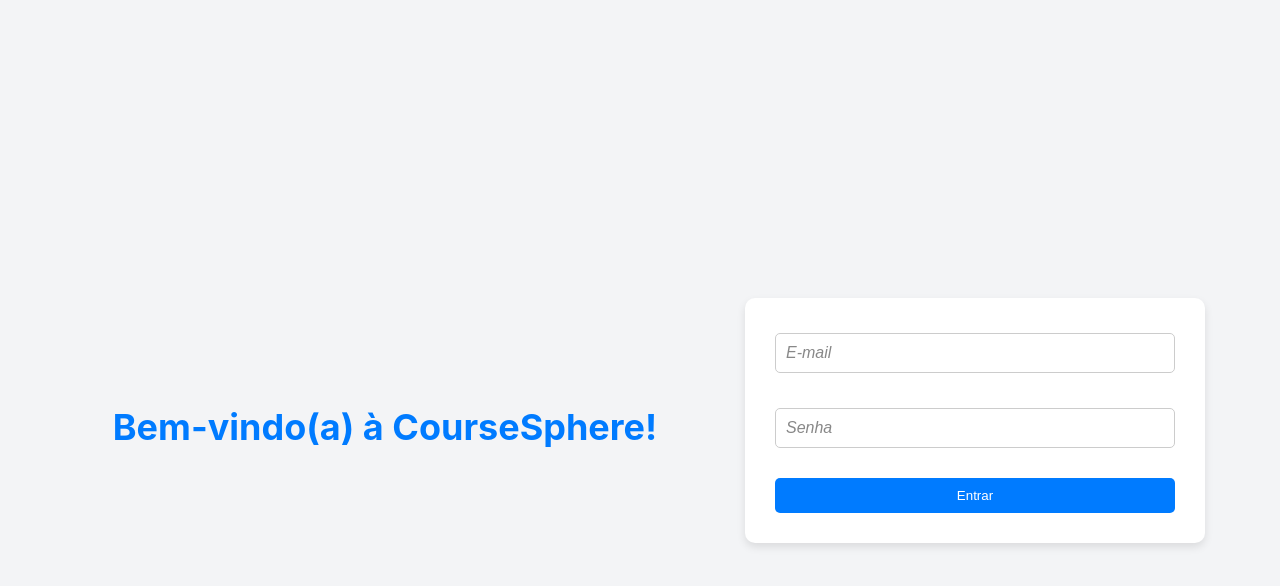
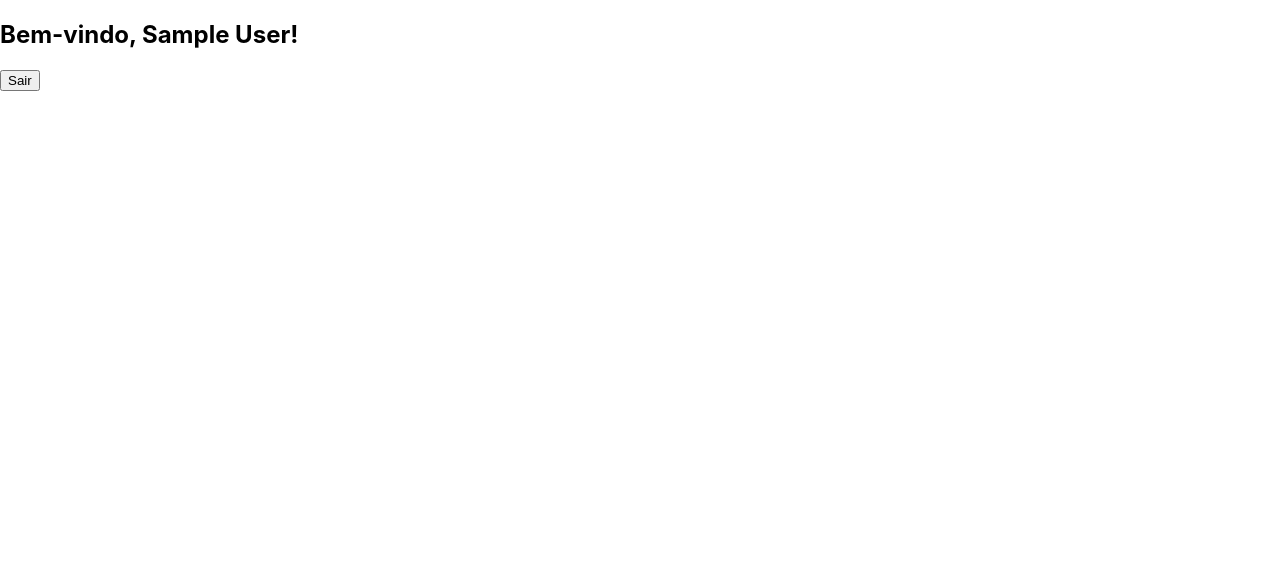
Before and after one commit to Luiz-Rodrigues05/course-sphere, a React (Create React App) app in the folder client/: page /dashboard in a window 1280 px wide. Before the commit this address led to /login. Shown: the top 586 px of the page. Built offline with nearby package versions, Linux system fonts and the light colour scheme; sample sign-in values are in the browser's storage.

Commit message:
feat(auth): implementar persistência de usuário no localStorage e atualizar lógica de login

```diff
--- a/client/src/components/pages/Login/index.js
+++ b/client/src/components/pages/Login/index.js
@@ -4,12 +4,14 @@
 import styles from './Login.module.css';
 import { useNavigate } from 'react-router-dom';
 import { login } from '../../../services/users';
+import { useAuth } from '../../../contexts/AuthContext';
 import { useSnackbar } from 'notistack';
 
 const LoginPage = () => {
   const { enqueueSnackbar } = useSnackbar();
   const [loading, setLoading] = useState(false);
   const [error, setError] = useState('');
+  const { login: setUser } = useAuth();
   const navigate = useNavigate();
 
   const handleLoginSubmit = async (data) => {
@@ -38,6 +40,7 @@
 
     try {
       const user = await login(email, password);
+      setUser(user);
       navigate('/dashboard');
     } catch (err) {
       enqueueSnackbar(err.message, { variant: 'error' });
--- a/client/src/contexts/AuthContext.js
+++ b/client/src/contexts/AuthContext.js
@@ -1,25 +1,30 @@
-import React, { createContext, useState, useContext } from "react";
+import React, { createContext, useState, useContext, useEffect } from "react";
 
-// Criando o contexto para autenticação
 const AuthContext = createContext();
 
-// Custom Hook para acessar o AuthContext
 export const useAuth = () => {
   return useContext(AuthContext);
 };
 
 export const AuthProvider = ({ children }) => {
-  const [user, setUser] = useState(null); // Estado para o usuário
+  const [user, setUser] = useState(null)
 
-  // Função para login
   const login = (userData) => {
-    setUser(userData); // Armazena o usuário após o login
+    setUser(userData);
+    localStorage.setItem("user", JSON.stringify(userData));
   };
 
-  // Função para logout
   const logout = () => {
-    setUser(null); // Limpa os dados do usuário
+    setUser(null);
+    localStorage.removeItem("user");
   };
+
+  useEffect(() => {
+    const storedUser = localStorage.getItem("user");
+    if (storedUser) {
+      setUser(JSON.parse(storedUser));
+    }
+  }, []);
 
   return (
     <AuthContext.Provider value={{ user, login, logout }}>
--- a/client/src/services/axios/index.js
+++ b/client/src/services/axios/index.js
@@ -11,8 +11,6 @@
       url,
       data,
     });
-
-    await new Promise(resolve => setTimeout(resolve, 5000));
 
     return response.data;
   } catch (error) {
```
